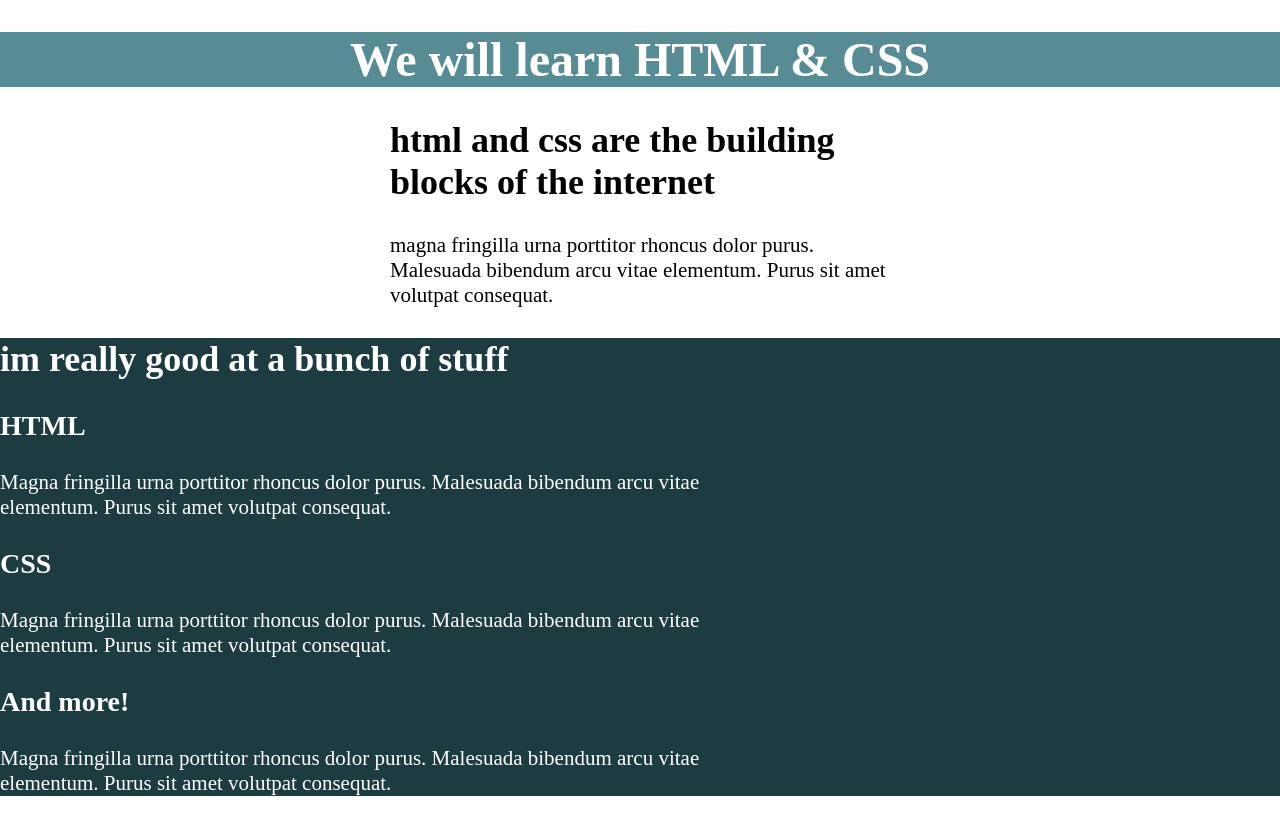
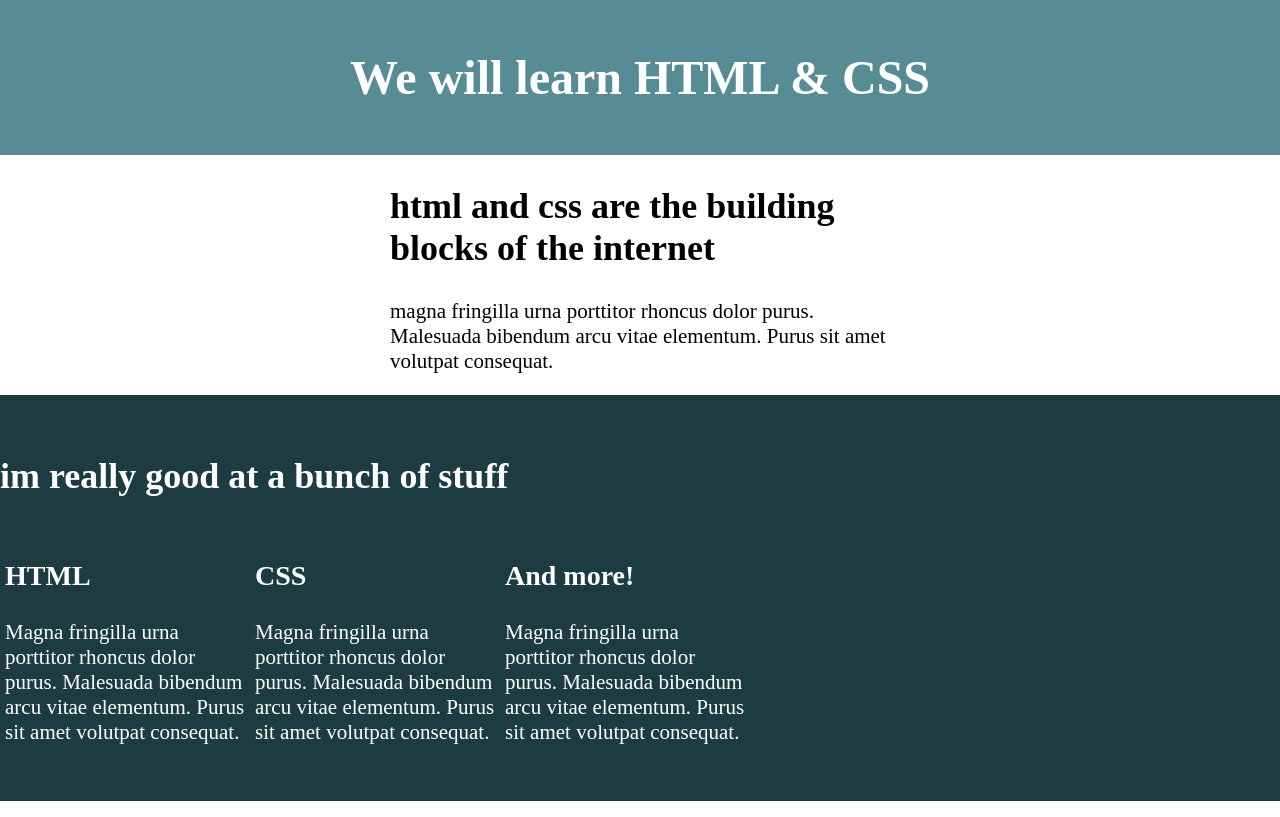
Before and after one commit to DEV-EGo/columns_layout, a plain HTML site: page index.html in a window 1280 px wide. Drawn offline with Linux system fonts and the light colour scheme.

Commit message:
NEW INDEX

```diff
--- a/CSS/style.css
+++ b/CSS/style.css
@@ -5,6 +5,7 @@ body {
 
 h1 {
   font-size: 48px;
+  margin: 0;
 }
 
 h2 {
@@ -19,6 +20,7 @@ header {
   background-color: #588c94;
   color: white;
   text-align: center;
+  padding: 50px 0;
 }
 
 .intro {
@@ -29,8 +31,14 @@ header {
 .my-skills {
   background-color: #1d3c41;
   color: white;
+  padding: 30px 0;
 }
 
 .columns {
   width: 750px;
+  display: flex;
 }
+
+.column {
+  margin: 5px;
+}
```
Also changed, not shown: index_2.html (added).
